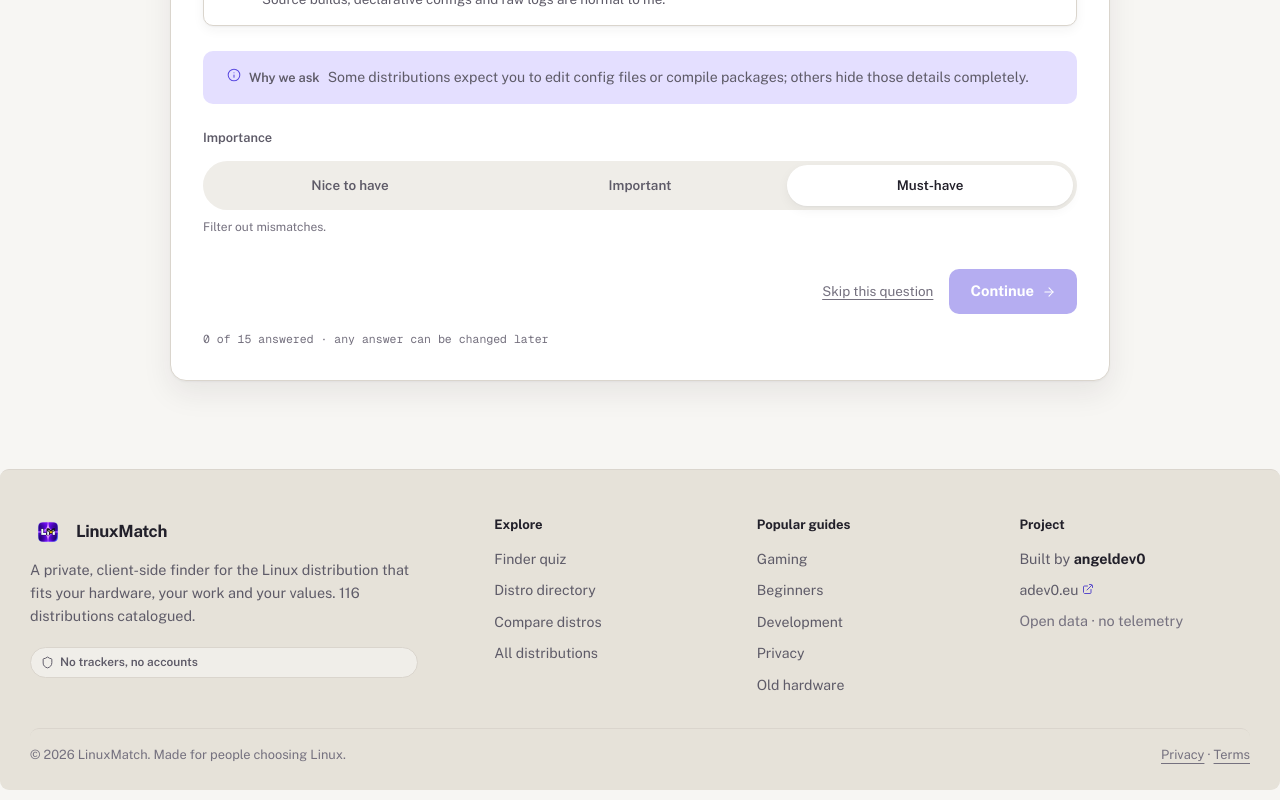
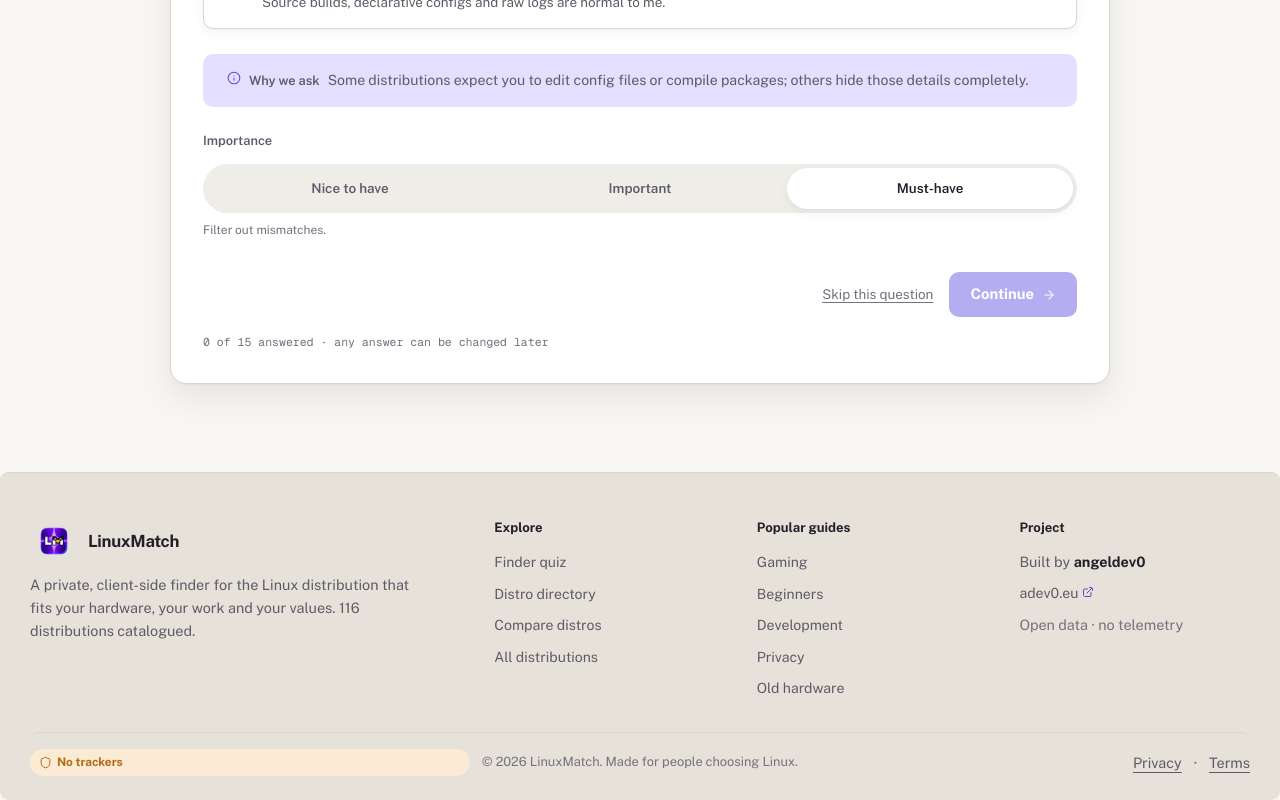
Before and after one commit to 4ngel2769/distro-match, a Svelte app: page /quiz in a window 1280 px wide. Shown: the part 775-1575 px from the top of the page. Built offline with nearby package versions, Linux system fonts and the light colour scheme.

Commit message:
Refine branding and footer design
Add the amber tertiary palette, enlarge brand logos, and restyle the footer privacy badge and layout for a cleaner, more consistent interface.

```diff
--- a/src/components/Navbar.svelte
+++ b/src/components/Navbar.svelte
@@ -13,7 +13,7 @@
 <header class="site-header">
   <div class="header-container">
     <button class="brand" onclick={() => onNavigate('welcome')} aria-label="LinuxMatch home">
-      <img src="/logo-256.png" alt="" width="32" height="32" />
+      <img src="/logo-256.png" alt="" width="44" height="44" />
     </button>
 
     <nav aria-label="Main navigation">
@@ -55,8 +55,8 @@
 
   .brand img {
     display: block;
-    width: 32px;
-    height: 32px;
+    width: 44px;
+    height: 44px;
     object-fit: contain;
   }
 
--- a/src/components/SiteFooter.svelte
+++ b/src/components/SiteFooter.svelte
@@ -18,7 +18,6 @@
         A private, client-side finder for the Linux distribution that fits your hardware,
         your work and your values. {distroCount ? `${distroCount} distributions catalogued.` : ''}
       </p>
-      <span class="privacy-pill"><Icon name="shield" size={13} /> No trackers, no accounts</span>
     </div>
 
     <div class="footer-column">
@@ -55,7 +54,10 @@
   </div>
 
   <div class="footer-bottom">
-    <span>© {new Date().getFullYear()} LinuxMatch. Made for people choosing Linux.</span>
+    <span class="privacy-badge"><Icon name="shield" size={13} /> No trackers</span>
+    <span class="footer-copyright">
+      © {new Date().getFullYear()} LinuxMatch. Made for people choosing Linux.
+    </span>
     <div class="footer-legal">
       <button onclick={() => onNavigate('privacy')}>Privacy</button>
       <span aria-hidden="true">·</span>
@@ -72,10 +74,10 @@
   }
 
   .brand-line img {
-    width: 36px;
-    height: 36px;
+    width: 48px;
+    height: 48px;
     object-fit: contain;
-    border-radius: var(--radius-sm);
+    border-radius: var(--radius-md);
   }
 
   .brand-line span {
@@ -85,18 +87,30 @@
     color: var(--text-main);
   }
 
-  .privacy-pill {
+  .privacy-badge {
     display: inline-flex;
     align-items: center;
-    gap: 6px;
-    margin-top: var(--space-3);
-    padding: 5px 10px;
+    gap: 5px;
+    padding: 4px 9px;
     font-size: 0.74rem;
-    font-weight: 600;
-    color: var(--text-muted);
-    background-color: color-mix(in srgb, var(--card-bg) 40%, transparent);
-    border: 1px solid var(--border-color);
+    font-weight: 700;
+    color: var(--accent-tertiary);
+    background-color: var(--accent-tertiary-soft);
     border-radius: var(--radius-pill);
+    white-space: nowrap;
+  }
+
+  .footer-copyright {
+    text-align: center;
+    font-size: 0.8rem;
+    color: var(--text-subtle);
+  }
+
+  .footer-legal {
+    display: flex;
+    align-items: center;
+    justify-self: end;
+    gap: var(--space-3);
   }
 
   .footer-column strong {
@@ -111,4 +125,17 @@
   .footer-column :global(svg) {
     color: var(--accent-ink);
   }
+
+  @media (max-width: 720px) {
+    .privacy-badge,
+    .footer-copyright,
+    .footer-legal {
+      justify-self: center;
+      text-align: center;
+    }
+
+    .footer-bottom {
+      gap: var(--space-2);
+    }
+  }
 </style>
--- a/src/styles/theme.css
+++ b/src/styles/theme.css
@@ -29,6 +29,8 @@
   --accent-ink: #4A3AC9;
   --accent-soft: #E4DFFF;
   --accent-wash: rgba(91, 75, 224, 0.10);
+  --accent-tertiary: #B26A12;
+  --accent-tertiary-soft: #FBEBD4;
 
   /* Semantic states: friendly, legible, never decorative */
   --accent-green: #1E8E63;
@@ -131,6 +133,8 @@
   --accent-ink: #C2B6FF;
   --accent-soft: rgba(163, 148, 255, 0.16);
   --accent-wash: rgba(163, 148, 255, 0.13);
+  --accent-tertiary: #F2B45E;
+  --accent-tertiary-soft: rgba(242, 180, 94, 0.13);
 
   --accent-green: #57C79A;
   --accent-red: #FF8A90;
@@ -679,13 +683,13 @@ button:disabled {
   max-width: 1160px;
   margin: 0 auto;
   border: 1px solid var(--border-color);
-  border-top: 1px solid var(--border-color);
-  border-radius: 0 0 var(--section-radius) var(--section-radius);
+  border-top: 0;
+  border-radius: 0;
   padding-top: var(--space-6);
 }
 
 .main-connected .welcome {
-  border-radius: var(--section-radius) var(--section-radius) 0 0;
+  border-radius: 0;
   border-bottom: 0;
 }
 
@@ -774,13 +778,10 @@ button:disabled {
   margin: var(--space-6) auto 0;
   padding-top: var(--space-4);
   border-top: 1px solid var(--border-color);
-  display: flex;
-  justify-content: space-between;
+  display: grid;
+  grid-template-columns: 1fr auto 1fr;
   align-items: center;
-  flex-wrap: wrap;
-  gap: var(--space-2) var(--space-4);
-  font-size: 0.8rem;
-  color: var(--text-subtle);
+  gap: var(--space-3);
 }
 
 .footer-bottom button {
@@ -826,4 +827,15 @@ button:disabled {
   .footer-brand {
     grid-column: 1 / -1;
   }
+
+  .footer-bottom {
+    grid-template-columns: 1fr;
+    justify-items: center;
+    text-align: center;
+    gap: var(--space-2);
+  }
+
+  .footer-legal {
+    justify-self: center;
+  }
 }
--- a/vite.config.js
+++ b/vite.config.js
@@ -24,5 +24,9 @@ export default defineConfig({
   server: {
     port: 5173,
     host: true
+  },
+  build: {
+    // The single app chunk includes the Svelte runtime and the icon set.
+    chunkSizeWarningLimit: 550
   }
 });
```
Also changed, not shown: .impeccable/design.json, 1 other file (tests, documents, lock files or other folders).
